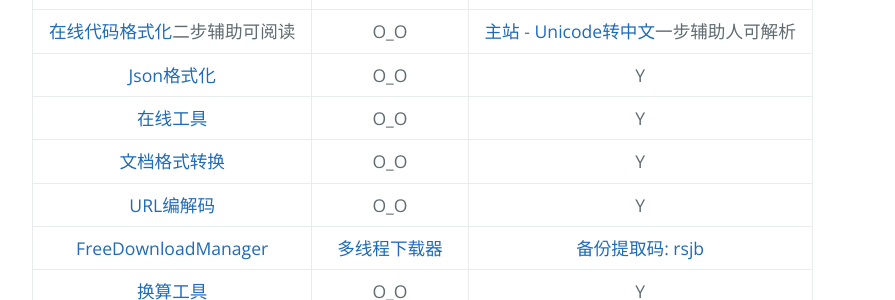
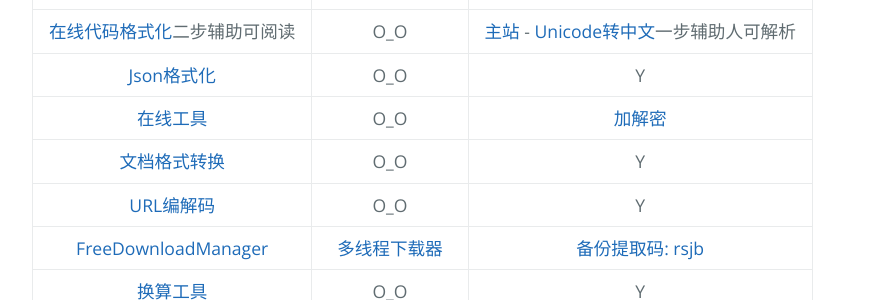
Before and after one commit to AmbroseRen/test, a Jekyll site: the page built from Tools/index.md, in a window 1280 px wide. Shown: the part 352-652 px from the top of the page, without its empty margins (192-1087 px from the left). Built offline with Jekyll 4.4.1, drawn with Linux system fonts in a browser that asks for light colours; our own code applies the rules of GitHub Pages for plain Markdown files; the repository's description, which GitHub fills in, is left out.

Commit message:
Update index.md

```diff
--- a/Tools/index.md
+++ b/Tools/index.md
@@ -9,7 +9,7 @@
 | [站长工具](http://tool.chinaz.com/js.aspx) | 前端格式转换 | Y |
 | [在线代码格式化](https://tool.oschina.net/codeformat/sql)二步辅助可阅读 | O_O | [主站](https://tool.oschina.net/) - [Unicode转中文](https://www.dute.org/unicode)一步辅助人可解析 |
 | [Json格式化](http://www.bejson.com/) | O_O | Y |
-| [在线工具](https://tool.lu/c/developer) | O_O | Y |
+| [在线工具](https://tool.lu/c/developer) | O_O | [加解密](https://tool.oschina.net/encrypt/) |
 | [文档格式转换](https://www.toolnb.com/toolslist/312.html) | O_O | Y |
 | [URL编解码](https://www.dute.org/url-encode) | O_O | Y |
 | [FreeDownloadManager](https://www.freedownloadmanager.org/zh/) | [多线程下载器](https://www.jianshu.com/p/412c0c3936ad) | [备份提取码: rsjb](https://pan.baidu.com/s/1Dt38zc3IQiMdnziUprLF0w) |
```
